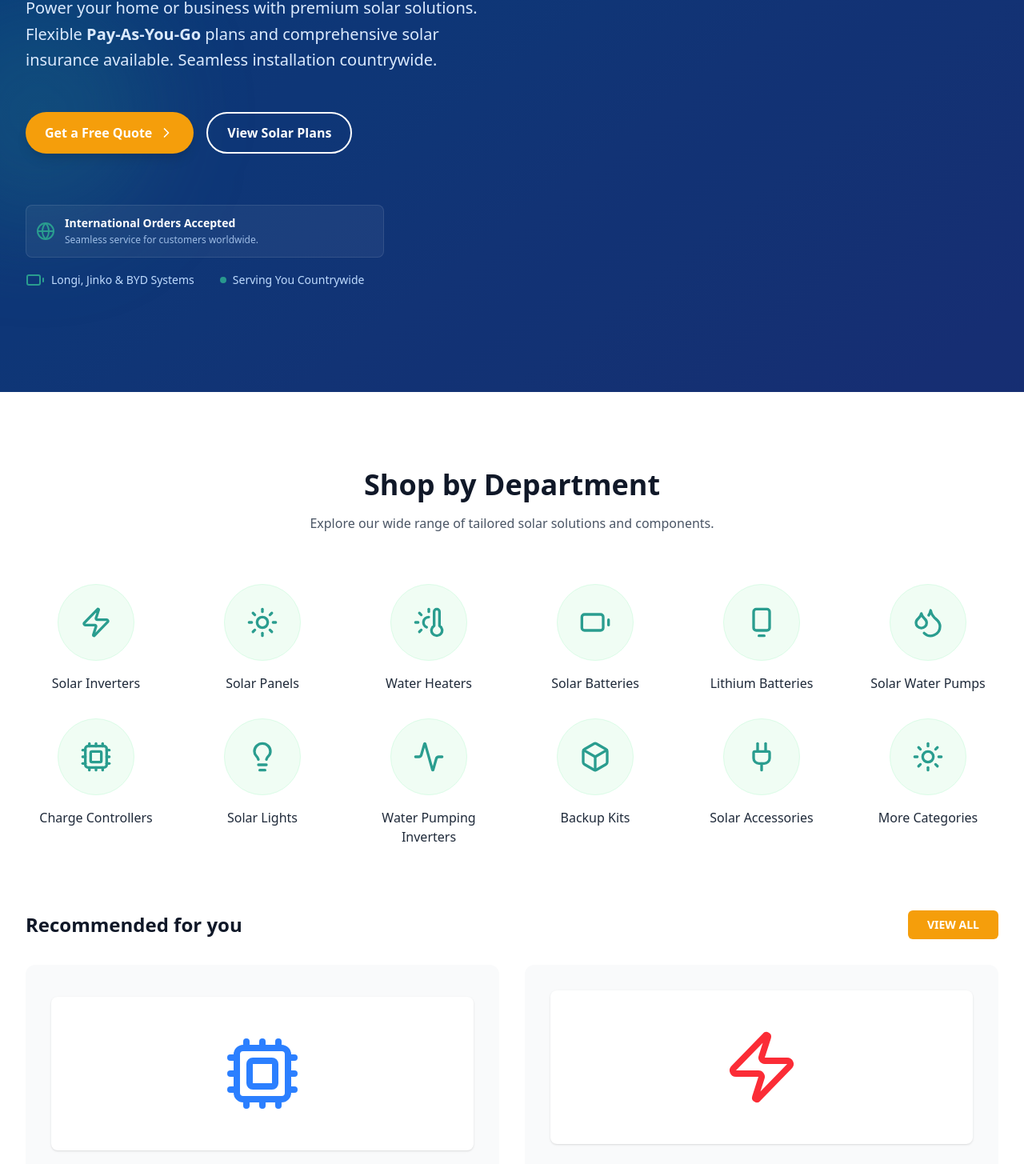
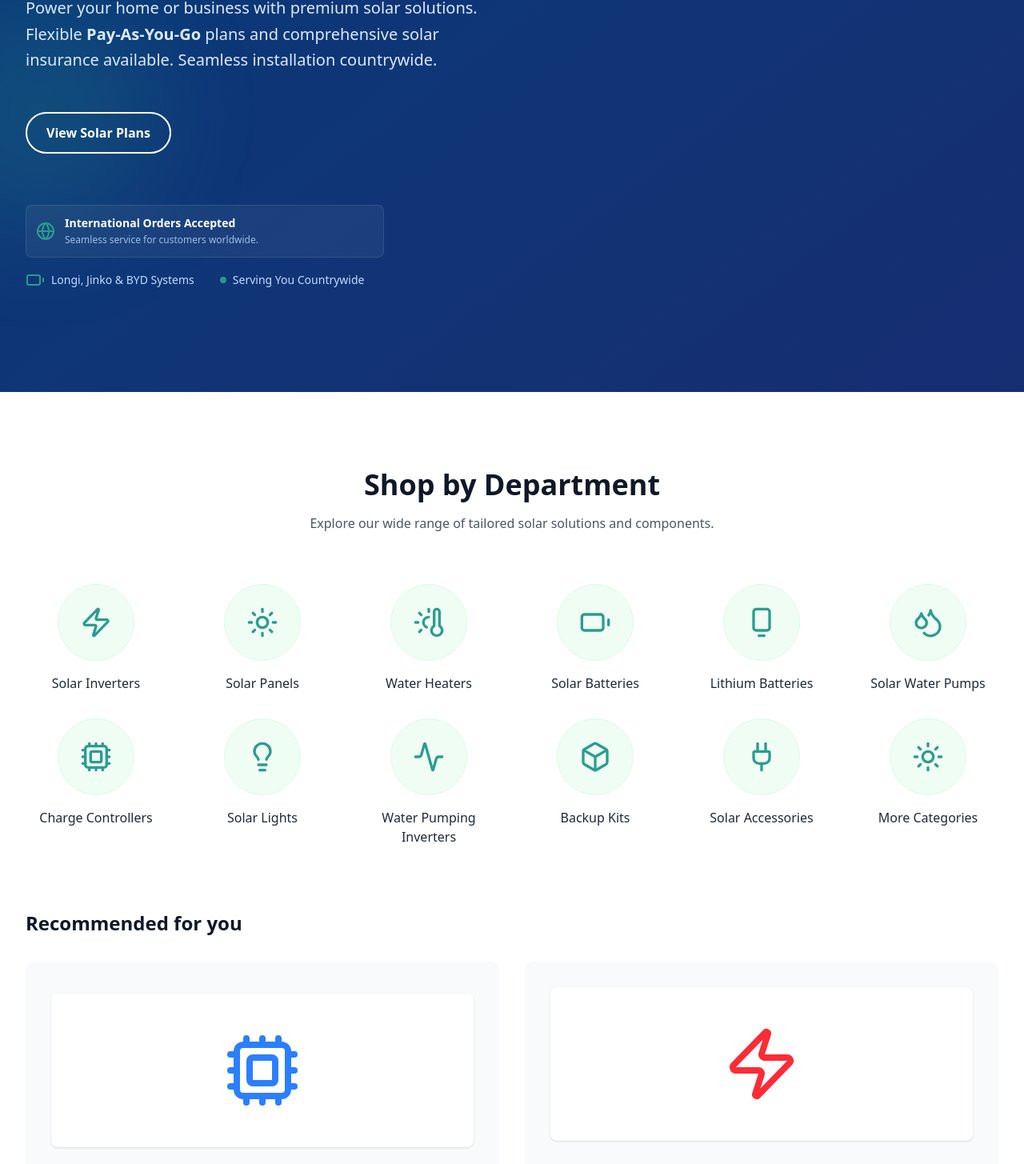
Before and after one commit to eugeneokaka/optima, a Next.js app: page / in a window 1280 px wide. Shown: the part 496-1951 px from the top of the page at 80% size. Built offline with nearby package versions, Linux system fonts and the light colour scheme.

Commit message:
removed buttons

```diff
--- a/src/components/Hero.tsx
+++ b/src/components/Hero.tsx
@@ -27,10 +27,7 @@ export default function Hero() {
           </p>
 
           <div className="flex flex-col sm:flex-row gap-4 pt-4">
-            <Link href="#contact" className="btn-primary text-center flex items-center justify-center gap-2 group">
-              Get a Free Quote
-              <ChevronRight className="group-hover:translate-x-1 transition-transform" size={20} />
-            </Link>
+
             <Link href="#products" className="btn-secondary text-center">
               View Solar Plans
             </Link>
--- a/src/components/Navbar.tsx
+++ b/src/components/Navbar.tsx
@@ -30,11 +30,10 @@ export default function Navbar() {
           <div className="hidden md:flex items-center gap-6 xl:gap-8">
 
 
-
-            <Link href="#contact" className="btn-primary flex items-center gap-2">
+            <a href={`tel:${phoneNumber}`} className="btn-primary flex items-center gap-2">
               <Phone size={18} />
               <span>{phoneNumber}</span>
-            </Link>
+            </a>
           </div>
 
           {/* Mobile Menu Button */}
@@ -51,15 +50,10 @@ export default function Navbar() {
       {isOpen && (
         <div className="md:hidden bg-white border-t border-gray-100 absolute w-full shadow-lg animate-fade-in">
           <div className="flex flex-col p-4 space-y-4">
-            <Link href="#home" className="text-lg font-medium text-gray-800 p-2 hover:bg-gray-50 rounded" onClick={() => setIsOpen(false)}>Home</Link>
-            <Link href="#residential" className="text-lg font-medium text-gray-800 p-2 hover:bg-gray-50 rounded" onClick={() => setIsOpen(false)}>Residential</Link>
-            <Link href="#commercial" className="text-lg font-medium text-gray-800 p-2 hover:bg-gray-50 rounded" onClick={() => setIsOpen(false)}>Business</Link>
-            <Link href="#irrigation" className="text-lg font-medium text-gray-800 p-2 hover:bg-gray-50 rounded" onClick={() => setIsOpen(false)}>Irrigation</Link>
-             <Link href="#payg" className="text-lg font-medium text-gray-800 p-2 hover:bg-gray-50 rounded" onClick={() => setIsOpen(false)}>Financing</Link>
-            <Link href="#contact" className="btn-primary w-full flex justify-center items-center gap-2 text-center" onClick={() => setIsOpen(false)}>
+            <a href={`tel:${phoneNumber}`} className="btn-primary w-full flex justify-center items-center gap-2 text-center" onClick={() => setIsOpen(false)}>
               <Phone size={18} />
               Call Now
-            </Link>
+            </a>
           </div>
         </div>
       )}
--- a/src/components/Products.tsx
+++ b/src/components/Products.tsx
@@ -56,9 +56,7 @@ export default function Products() {
         <div className="mt-20">
              <div className="flex justify-between items-center mb-8">
                 <h3 className="text-2xl font-bold text-gray-900">Recommended for you</h3>
-                <a href="#contact" className="bg-optima-orange text-white px-6 py-2 rounded-md font-bold text-sm hover:bg-orange-600 transition-colors">
-                    VIEW ALL
-                </a>
+
              </div>
 
              <div className="grid md:grid-cols-2 gap-8">
```
